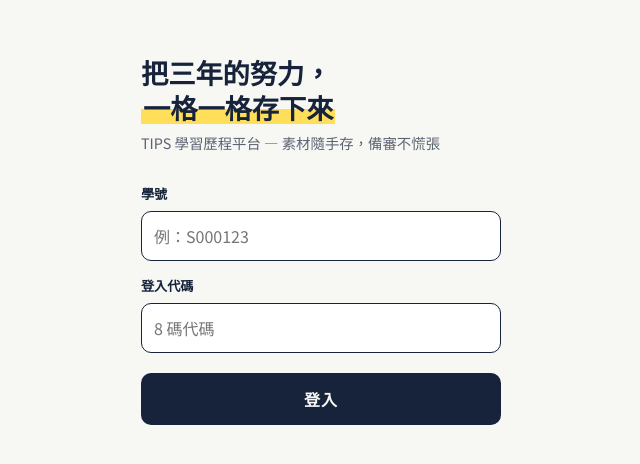
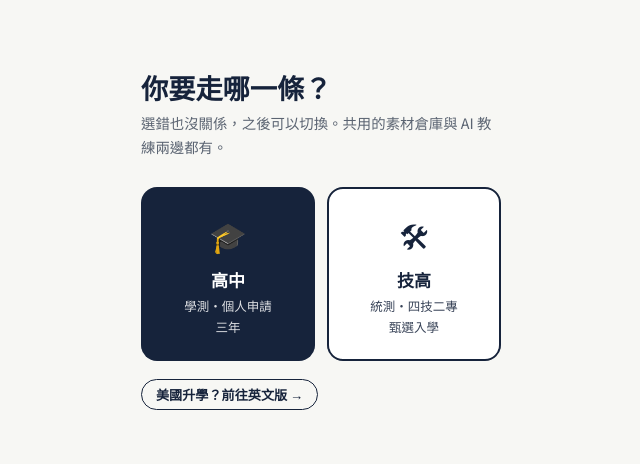
Before and after one commit to williamluteach-star/tips-portfolio, a React (Vite) app in the folder frontend/: page / in a window 1280 px wide. Shown: the part 160-624 px from the top of the page, without its empty margins (319-959 px from the left). Built offline with nearby package versions, Linux system fonts and the light colour scheme.

Commit message:
Update App.jsx

```diff
--- a/frontend/src/App.jsx
+++ b/frontend/src/App.jsx
@@ -11,6 +11,17 @@ function resolveMarket() {
   return 'tw';
 }
 const APP_MARKET = resolveMarket();
+
+/* 台灣線再分兩條：高中（學測/個申，裸網址）與 技高（統測/四技二專，?track=vt）。
+   一樣只看網址旗標、不碰 localStorage。美國線不受影響。 */
+function resolveTrack() {
+  try {
+    var q = new URLSearchParams(window.location.search);
+    if (q.get('track') === 'vt') return 'vt';
+  } catch (e) {}
+  return 'hs';
+}
+const APP_TRACK = resolveTrack();
 
 /* ============ 常數 ============ */
 
@@ -762,6 +773,9 @@ function Onboarding({ student, onDone }) {
 /* ============ 登入 ============ */
 
 function Login({ onDone }) {
+  // 台灣線雙入口：未選＝null（顯示選擇畫面）；'hs'＝高中；'vt'＝技高。
+  // 美國線不需要選；?track=vt 直接進技高。
+  const [entry, setEntry] = useState(APP_MARKET === 'us' ? 'hs' : (APP_TRACK === 'vt' ? 'vt' : null));
   const [mode, setMode] = useState('login'); // 'login' | 'signup' | 'created'
   const [studentId, setStudentId] = useState('');
   const [loginCode, setLoginCode] = useState('');
@@ -797,9 +811,57 @@ function Login({ onDone }) {
     onDone(created.student);
   }
 
+  // ── 台灣線雙入口選擇畫面 ──
+  if (entry === null) {
+    const ecard = { flex: 1, borderRadius: 16, padding: '22px 16px', textAlign: 'center', cursor: 'pointer', border: '2px solid transparent' };
+    return (
+      <div className="login-wrap">
+        <div className="login-card">
+          <h1>你要走哪一條？</h1>
+          <p className="sub">選錯也沒關係，之後可以切換。共用的素材倉庫與 AI 教練兩邊都有。</p>
+          <div style={{ display: 'flex', gap: 12, marginTop: 8 }}>
+            <div role="button" tabIndex={0} onClick={() => setEntry('hs')}
+              style={Object.assign({}, ecard, { background: '#16233b', color: '#fff' })}>
+              <div style={{ fontSize: 30 }}>🎓</div>
+              <div style={{ fontWeight: 900, fontSize: 17, marginTop: 6 }}>高中</div>
+              <div style={{ fontSize: 12.5, opacity: .85, marginTop: 2 }}>學測・個人申請<br />三年</div>
+            </div>
+            <div role="button" tabIndex={0} onClick={() => setEntry('vt')}
+              style={Object.assign({}, ecard, { background: '#fff', borderColor: '#16233b', color: '#16233b' })}>
+              <div style={{ fontSize: 30 }}>🛠</div>
+              <div style={{ fontWeight: 900, fontSize: 17, marginTop: 6 }}>技高</div>
+              <div style={{ fontSize: 12.5, opacity: .85, marginTop: 2 }}>統測・四技二專<br />甄選入學</div>
+            </div>
+          </div>
+          <button className="btn-sm" style={{ marginTop: 18 }} onClick={() => { window.location.search = '?m=us'; }}>美國升學？前往英文版 →</button>
+        </div>
+      </div>
+    );
+  }
+
+  // ── 技高入口（落點/骨架建置中；素材與教練已可用，先預告）──
+  if (entry === 'vt') {
+    return (
+      <div className="login-wrap">
+        <div className="login-card">
+          <button className="btn-sm" onClick={() => setEntry(null)}>← 返回選擇入口</button>
+          <div style={{ display: 'inline-block', background: '#fff7e0', color: '#7a4a00', border: '1.5px solid #f0d98a', borderRadius: 999, padding: '3px 12px', fontSize: 12.5, fontWeight: 700, margin: '10px 0 6px' }}>技高線・搶先預告</div>
+          <h1 style={{ marginTop: 4 }}>技高落點<br /><span className="hl">建置中</span></h1>
+          <p className="sub">統測／四技二專甄選的落點分析正在建置（各群類篩選標準）。學習歷程素材倉庫與 AI 教練與高中共用，上線後即可使用。想第一時間收到通知，留個聯絡方式：</p>
+          <input value={email} onChange={(e) => setEmail(e.target.value)} placeholder="Email（選填，通知上線）" autoComplete="email" />
+          <button className="btn" onClick={() => { if (email.indexOf('@') > 0) { setMode('vt_ok'); } }}>預約通知</button>
+          {mode === 'vt_ok' && <p style={{ color: '#15703c', fontSize: '.9rem', marginTop: 8 }}>已記下，謝謝！技高上線會通知你。</p>}
+        </div>
+      </div>
+    );
+  }
+
   return (
     <div className="login-wrap">
       <div className="login-card">
+        {entry === 'hs' && APP_MARKET !== 'us' && (
+          <button className="btn-sm" style={{ marginBottom: 10 }} onClick={() => setEntry(null)}>← 返回選擇入口</button>
+        )}
         {mode === 'login' && (
           <>
             {APP_MARKET === 'us' ? (
```
